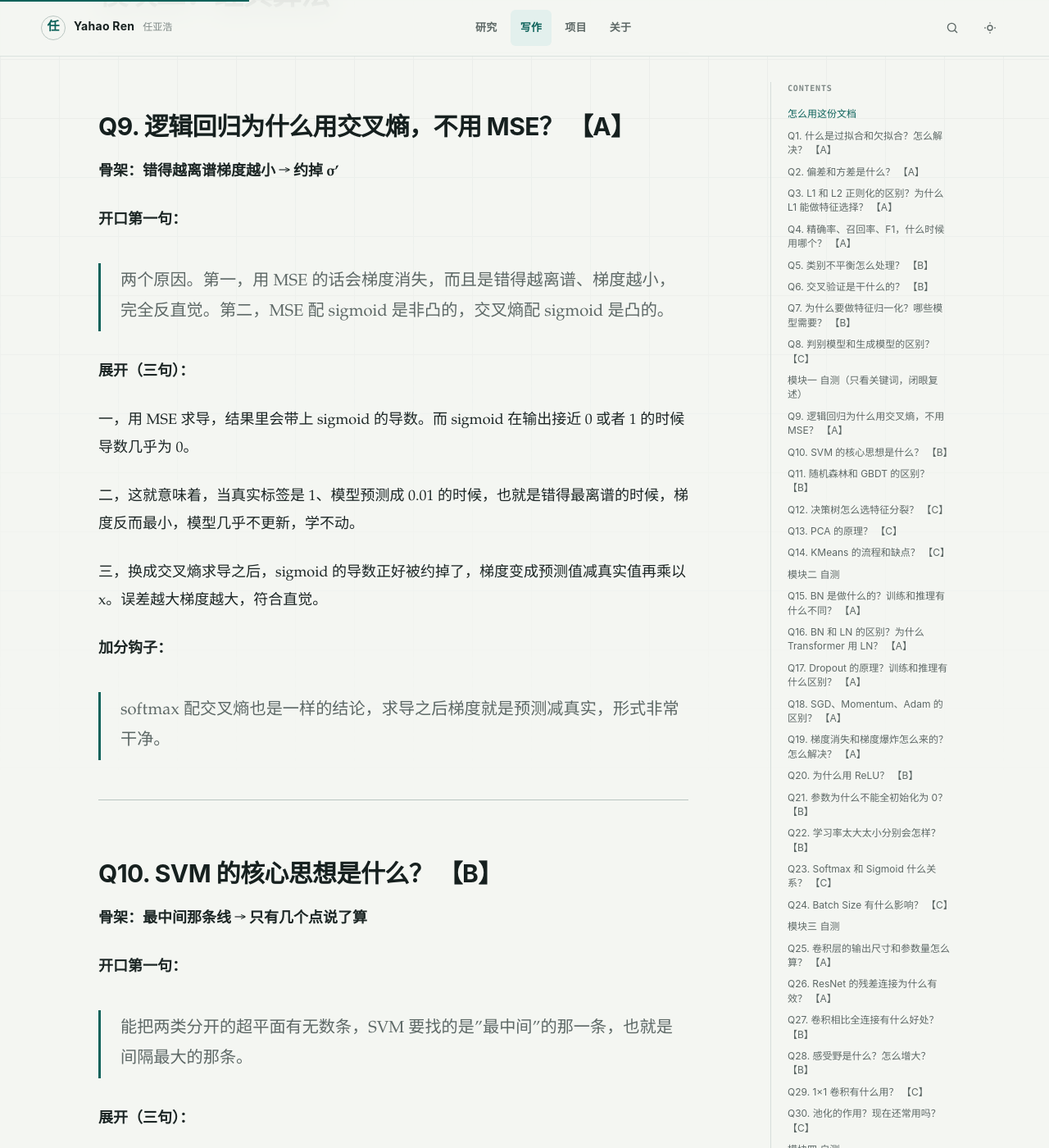
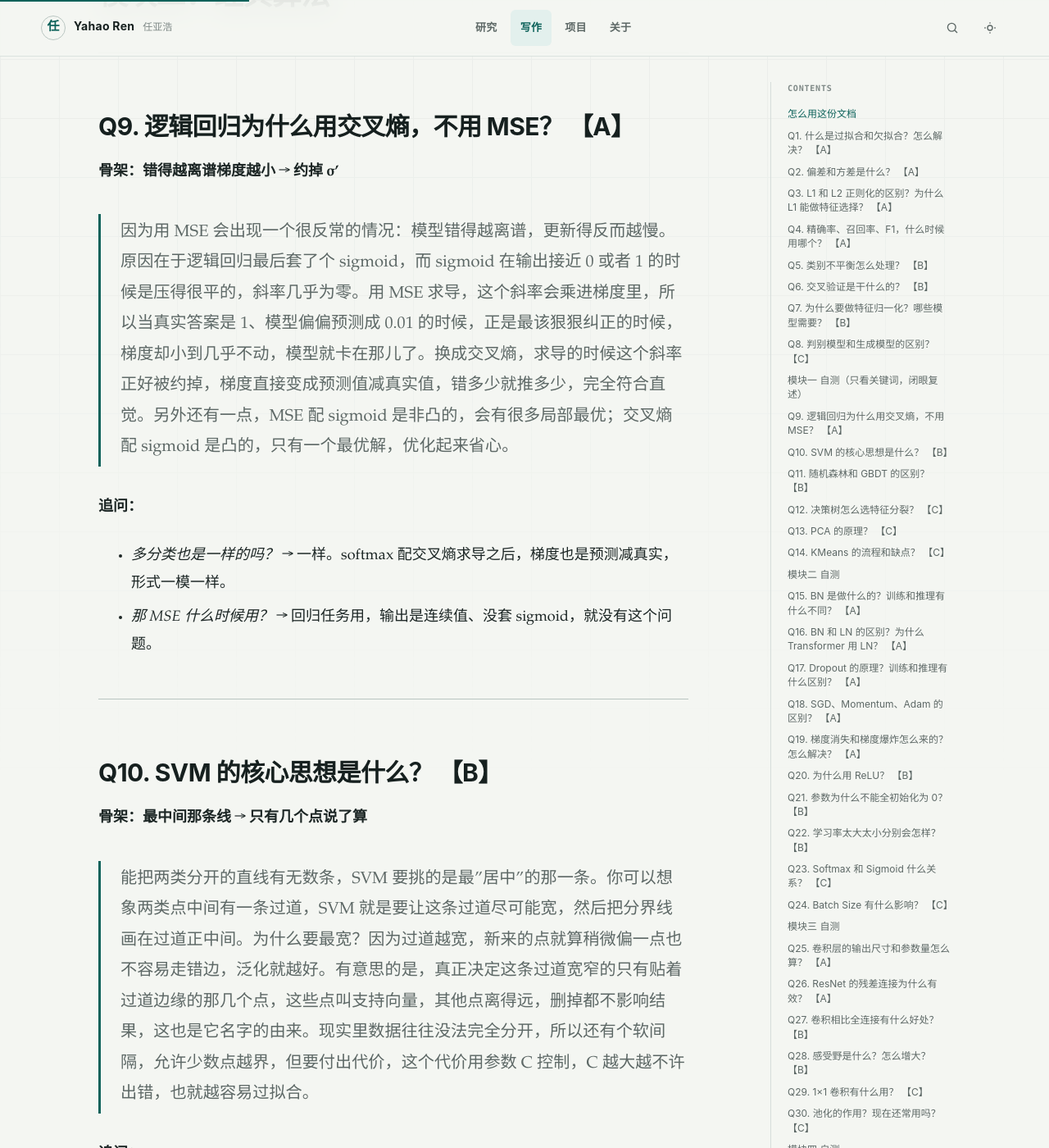
Before and after one commit to YahaoRen/yahaoren.github.io, a Jekyll site: the page built from _notes/机器学习 深度学习 面试背诵版.md, in a window 1280 px wide and 1400 px high, scrolled down 8505 px. Shown: the whole window at 82% size. Built offline with Jekyll 4.4.1, drawn with Linux system fonts in a browser that asks for light colours; some of the changed text lies outside the part shown.

Commit message:
vault backup: 2026-08-30 16:03:09

```diff
--- a/_notes/机器学习 深度学习 面试背诵版.md
+++ b/_notes/机器学习 深度学习 面试背诵版.md
@@ -199,21 +199,12 @@ L2 是权重越小、推得越轻。从 1 推到 0.1 很快，从 0.1 推到 0.0
 
 **骨架：错得越离谱梯度越小 → 约掉 σ'**
 
-**开口第一句：**
+> 因为用 MSE 会出现一个很反常的情况：模型错得越离谱，更新得反而越慢。原因在于逻辑回归最后套了个 sigmoid，而 sigmoid 在输出接近 0 或者 1 的时候是压得很平的，斜率几乎为零。用 MSE 求导，这个斜率会乘进梯度里，所以当真实答案是 1、模型偏偏预测成 0.01 的时候，正是最该狠狠纠正的时候，梯度却小到几乎不动，模型就卡在那儿了。换成交叉熵，求导的时候这个斜率正好被约掉，梯度直接变成预测值减真实值，错多少就推多少，完全符合直觉。另外还有一点，MSE 配 sigmoid 是非凸的，会有很多局部最优；交叉熵配 sigmoid 是凸的，只有一个最优解，优化起来省心。
 
-> 两个原因。第一，用 MSE 的话会梯度消失，而且是错得越离谱、梯度越小，完全反直觉。第二，MSE 配 sigmoid 是非凸的，交叉熵配 sigmoid 是凸的。
+**追问：**
 
-**展开（三句）：**
-
-一，用 MSE 求导，结果里会带上 sigmoid 的导数。而 sigmoid 在输出接近 0 或者 1 的时候导数几乎为 0。
-
-二，这就意味着，当真实标签是 1、模型预测成 0.01 的时候，也就是错得最离谱的时候，梯度反而最小，模型几乎不更新，学不动。
-
-三，换成交叉熵求导之后，sigmoid 的导数正好被约掉了，梯度变成预测值减真实值再乘以 x。误差越大梯度越大，符合直觉。
-
-**加分钩子：**
-
-> softmax 配交叉熵也是一样的结论，求导之后梯度就是预测减真实，形式非常干净。
+- _多分类也是一样的吗？_ → 一样。softmax 配交叉熵求导之后，梯度也是预测减真实，形式一模一样。
+- _那 MSE 什么时候用？_ → 回归任务用，输出是连续值、没套 sigmoid，就没有这个问题。
 
 ---
 
@@ -221,21 +212,12 @@ L2 是权重越小、推得越轻。从 1 推到 0.1 很快，从 0.1 推到 0.0
 
 **骨架：最中间那条线 → 只有几个点说了算**
 
-**开口第一句：**
+> 能把两类分开的直线有无数条，SVM 要挑的是最"居中"的那一条。你可以想象两类点中间有一条过道，SVM 就是要让这条过道尽可能宽，然后把分界线画在过道正中间。为什么要最宽？因为过道越宽，新来的点就算稍微偏一点也不容易走错边，泛化就越好。有意思的是，真正决定这条过道宽窄的只有贴着过道边缘的那几个点，这些点叫支持向量，其他点离得远，删掉都不影响结果，这也是它名字的由来。现实里数据往往没法完全分开，所以还有个软间隔，允许少数点越界，但要付出代价，这个代价用参数 C 控制，C 越大越不许出错，也就越容易过拟合。
 
-> 能把两类分开的超平面有无数条，SVM 要找的是"最中间"的那一条，也就是间隔最大的那条。
+**追问：**
 
-**展开（三句）：**
-
-一，为什么要最大间隔？因为间隔越大，对新样本的容错空间越大，泛化性越好。
-
-二，真正决定这条线的只有边界上那几个点，叫支持向量。其他点删掉都不影响结果，这是 SVM 一个很漂亮的性质。
-
-三，软间隔是允许少量样本越界，因为现实数据往往线性不可分或者有噪声。惩罚系数 C 越大，越不容忍错误，也就越容易过拟合。
-
-**常见追问：**
-
-- _核函数是干什么的？_ → 把数据映射到高维空间让它线性可分。巧妙的是不用真的算高维坐标，只需要算高维空间里的内积，这叫核技巧。常用的是 RBF 核。
+- _核函数是干什么的？_ → 数据在原来的空间分不开，就把它升到高维去分。妙的地方是不用真的算出高维坐标，只要算高维里的内积就行，这叫核技巧。最常用的是 RBF 核。
+- _为什么现在用得少了？_ → 数据量一大，SVM 的计算和内存开销就撑不住了，而且深度学习在特征提取上更强，不需要人工选核函数。
 
 ---
 
```
